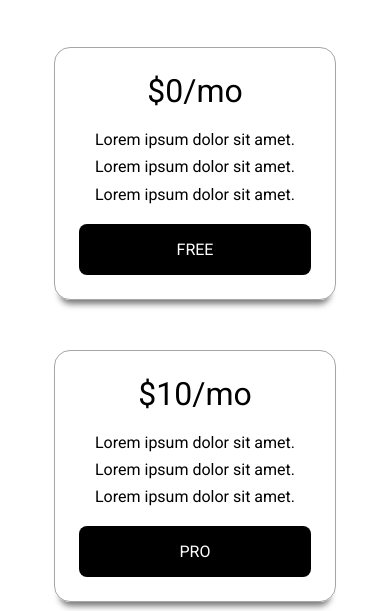
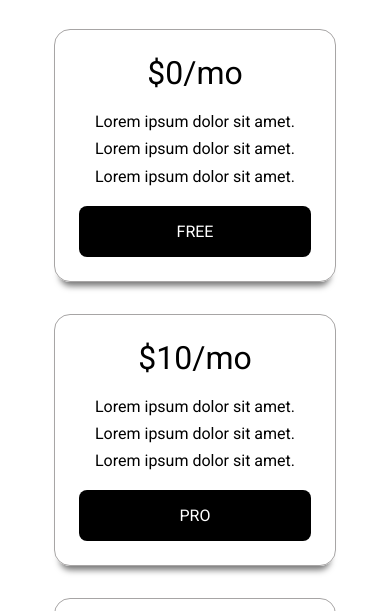
Before and after one commit to cfraticelli/product-land-page-remake, a plain HTML site: page index.html in a window 390 px wide. Shown: the part 2372-2983 px from the top of the page. Drawn offline with Linux system fonts and the light colour scheme.

Commit message:
Changed the gap of the product cards from 50px to 1 rem to make sure it's responsive

```diff
--- a/style.css
+++ b/style.css
@@ -110,7 +110,7 @@ section.video{
     flex-direction: column;
     justify-content: center;
     align-items: center;
-    gap: 50px;
+    gap: 2rem;
 }
 .product-cards {
     border: 1px solid rgb(167, 165, 165);
```
